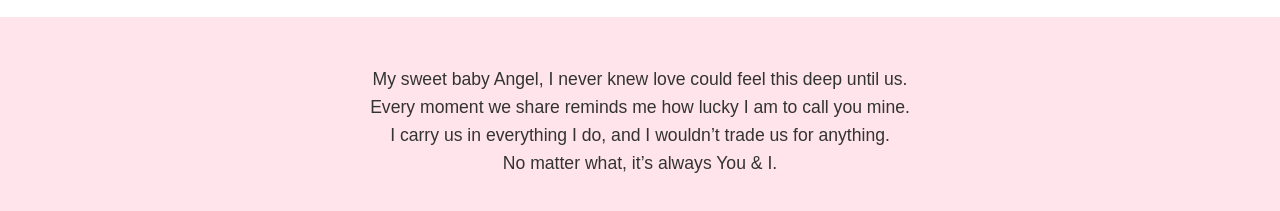
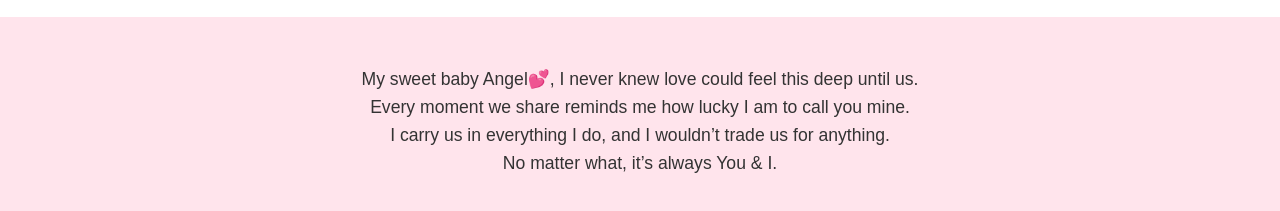
Before and after one commit to mathewAONTARIO/MySharShar, a plain HTML site: page index.html in a window 1280 px wide. Shown: the part 2686-2897 px from the top of the page. Drawn offline with Linux system fonts and the light colour scheme.

Commit message:
Update index.html

```diff
--- a/index.html
+++ b/index.html
@@ -64,7 +64,7 @@
   <!-- Message -->
   <section class="message">
     <p>
-      My sweet baby Angel, I never knew love could feel this deep until us.<br>
+      My sweet baby Angel💕, I never knew love could feel this deep until us.<br>
       Every moment we share reminds me how lucky I am to call you mine.<br>
       I carry us in everything I do, and I wouldn’t trade us for anything.<br>
       No matter what, it’s always You & I.
```
